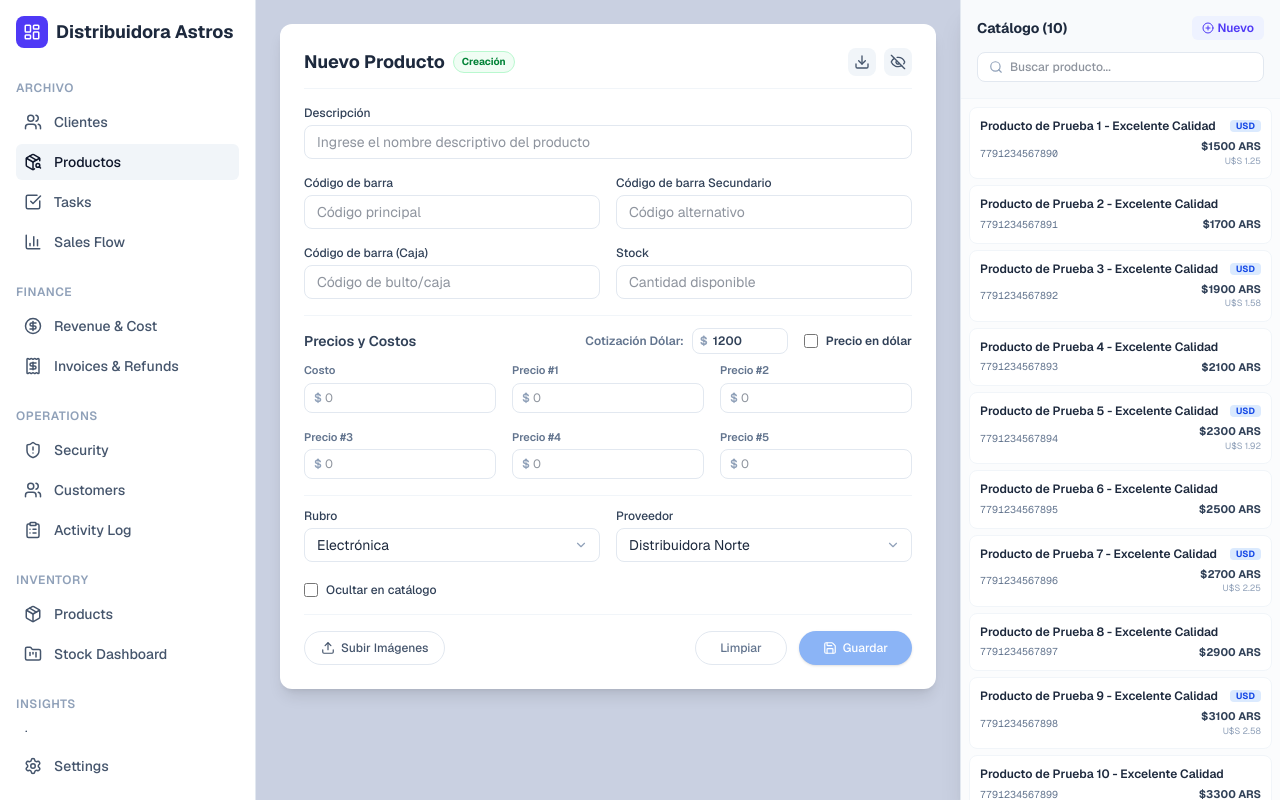
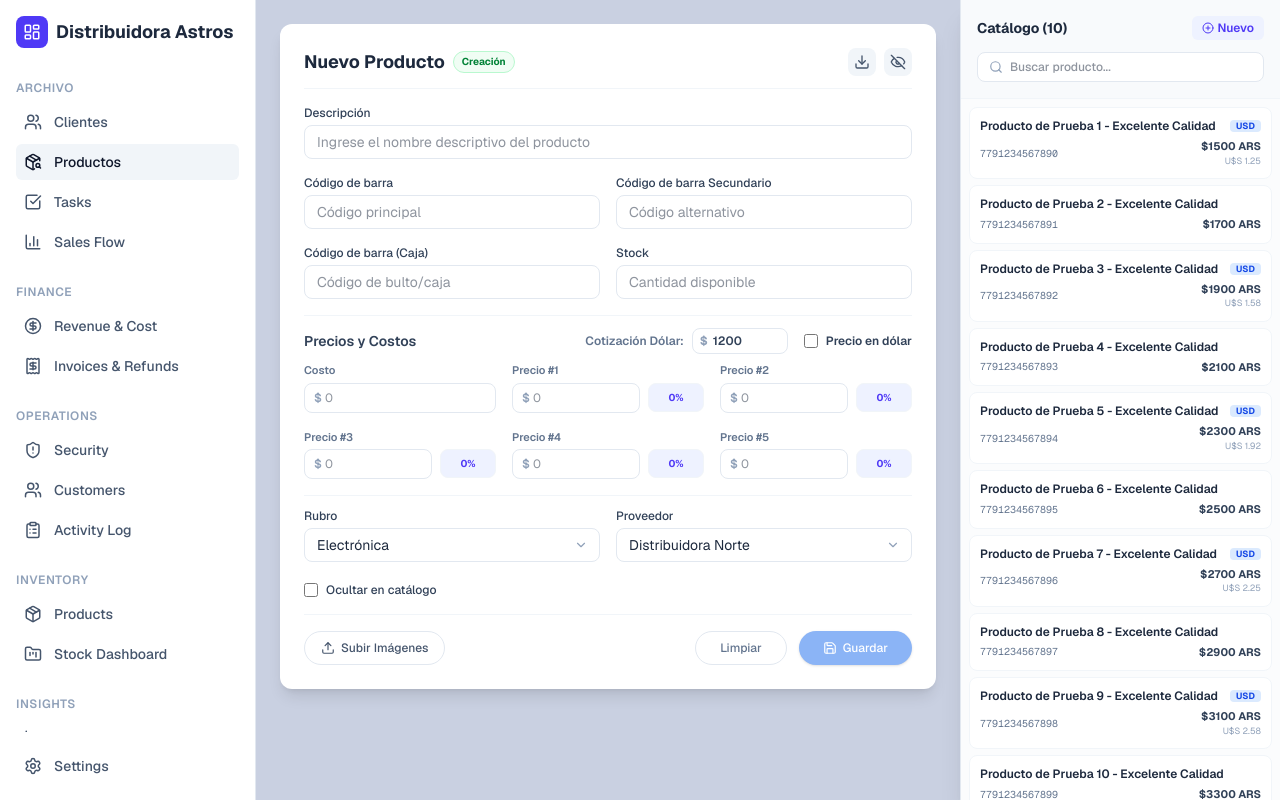
Before and after one commit to maticassagne/Astros_front, a Next.js app: page /admin/products in a window 1280 px wide. Built offline with nearby package versions, Linux system fonts and the light colour scheme.

Commit message:
Agregado input de porcentaje

```diff
--- a/src/app/admin/products/page.tsx
+++ b/src/app/admin/products/page.tsx
@@ -231,8 +231,17 @@ const ProductsPage = () => {
            (prod.codigoBarraBox && prod.codigoBarraBox.toLowerCase().includes(query));
   });
 
+  const calculateMargin = (priceStr: string, costStr: string) => {
+    const price = parseFloat(priceStr) || 0;
+    const cost = parseFloat(costStr) || 0;
+    if (cost <= 0 || price <= 0) return '0%';
+    const margin = ((price - cost) / cost) * 100;
+    return `${Math.round(margin)}%`;
+  };
+
   const renderPricingField = (label: string, fieldName: 'costo' | 'precio1' | 'precio2' | 'precio3' | 'precio4' | 'precio5') => {
     const usdFieldName = `${fieldName}Dolar` as 'costoDolar' | 'precio1Dolar' | 'precio2Dolar' | 'precio3Dolar' | 'precio4Dolar' | 'precio5Dolar';
+    const marginPercent = fieldName !== 'costo' ? calculateMargin(formData[fieldName], formData.costo) : '';
 
     return (
       <div>
@@ -262,9 +271,21 @@ const ProductsPage = () => {
                 className="w-full pl-9 pr-1.5 py-1.5 border border-slate-100 bg-slate-50 text-slate-500 font-semibold rounded-lg text-xs cursor-not-allowed focus:outline-none"
               />
             </div>
+            {/* % Margin Output */}
+            {fieldName !== 'costo' && (
+              <div className="relative w-14 shrink-0" title="Margen de ganancia sobre costo">
+                <input
+                  type="text"
+                  readOnly
+                  value={marginPercent}
+                  className="w-full text-center py-1.5 border border-slate-100 bg-indigo-50 text-indigo-600 font-bold rounded-lg text-[10px] cursor-not-allowed focus:outline-none"
+                />
+              </div>
+            )}
           </div>
         ) : (
-          <div className="relative">
+          <div className="flex gap-2">
+            <div className="relative flex-1">
               <span className="absolute left-2.5 top-1/2 -translate-y-1/2 text-xs font-semibold text-slate-400">$</span>
               <input
                 type="text"
@@ -273,6 +294,18 @@ const ProductsPage = () => {
                 placeholder="0"
                 className="w-full pl-5 pr-3 py-1.5 border border-slate-200 rounded-lg text-xs focus:outline-none focus:ring-2 focus:ring-blue-500/50 bg-white text-slate-800"
               />
+            </div>
+            {/* % Margin Output */}
+            {fieldName !== 'costo' && (
+              <div className="relative w-14 shrink-0" title="Margen de ganancia sobre costo">
+                <input
+                  type="text"
+                  readOnly
+                  value={marginPercent}
+                  className="w-full text-center py-1.5 border border-slate-100 bg-indigo-50 text-indigo-600 font-bold rounded-lg text-[10px] cursor-not-allowed focus:outline-none"
+                />
+              </div>
+            )}
           </div>
         )}
       </div>
```
Lines whose indentation alone changed are shown as unchanged.
